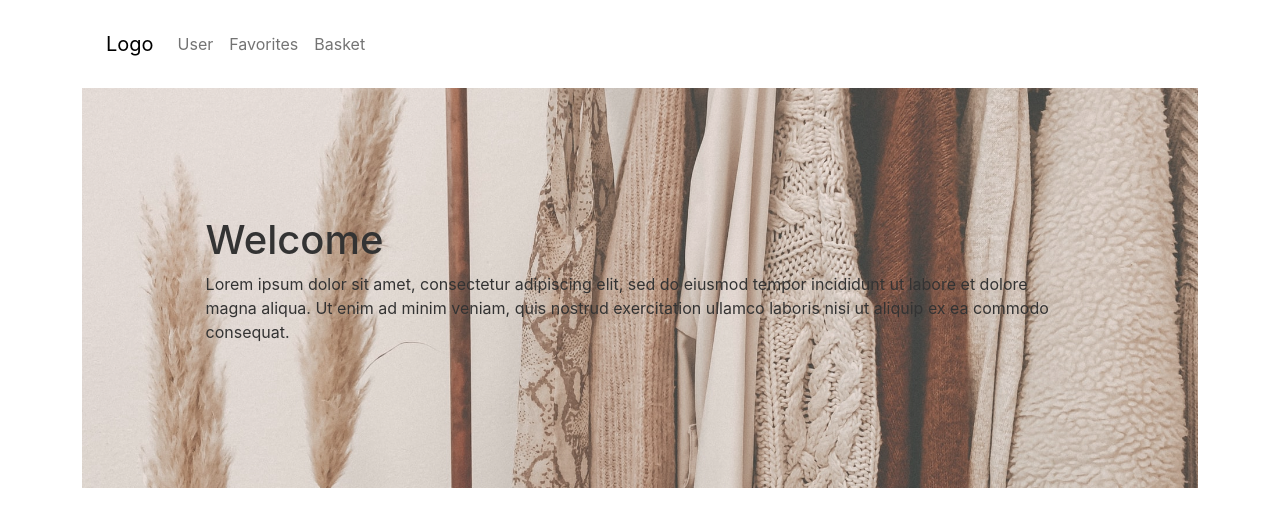
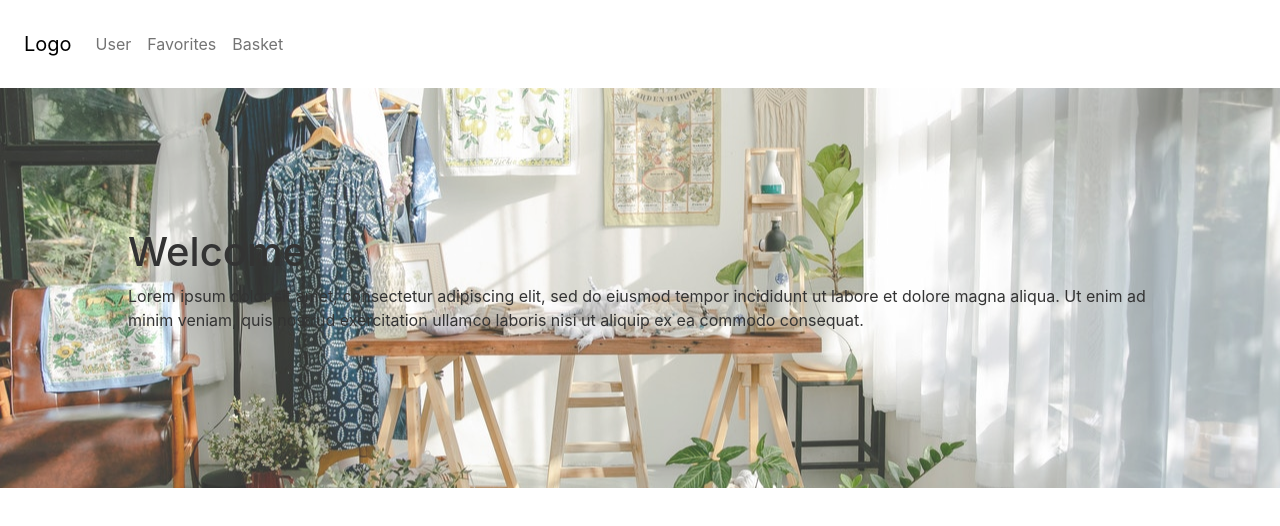
Before and after one commit to abuiko/react-bootstrap, a React (Create React App) app: page / in a window 1280 px wide. Shown: the top 526 px of the page. Built offline with nearby package versions, Linux system fonts and the light colour scheme.

Commit message:
change layout frame settings

```diff
--- a/src/components/Layout.js
+++ b/src/components/Layout.js
@@ -1,10 +1,25 @@
 import React from "react";
 import { Container } from "react-bootstrap";
+import styled from "styled-components";
+
+const Styles = styled.div`
+    .container {
+        max-width: 1400px;
+        padding: 0;
+        margin: auto;
+    }
+
+`;
+
+
 
 export const Layout = (props) => {
     return (
-        <Container>
-            {props.children}
-        </Container>
+        <Styles>
+            <Container className="container">
+                {props.children}
+            </Container>
+        </Styles>
+
     )
 }
```
Also changed, not shown: src/assets/bannerImage.jpg, src/assets/slide3.jpg (deleted).
